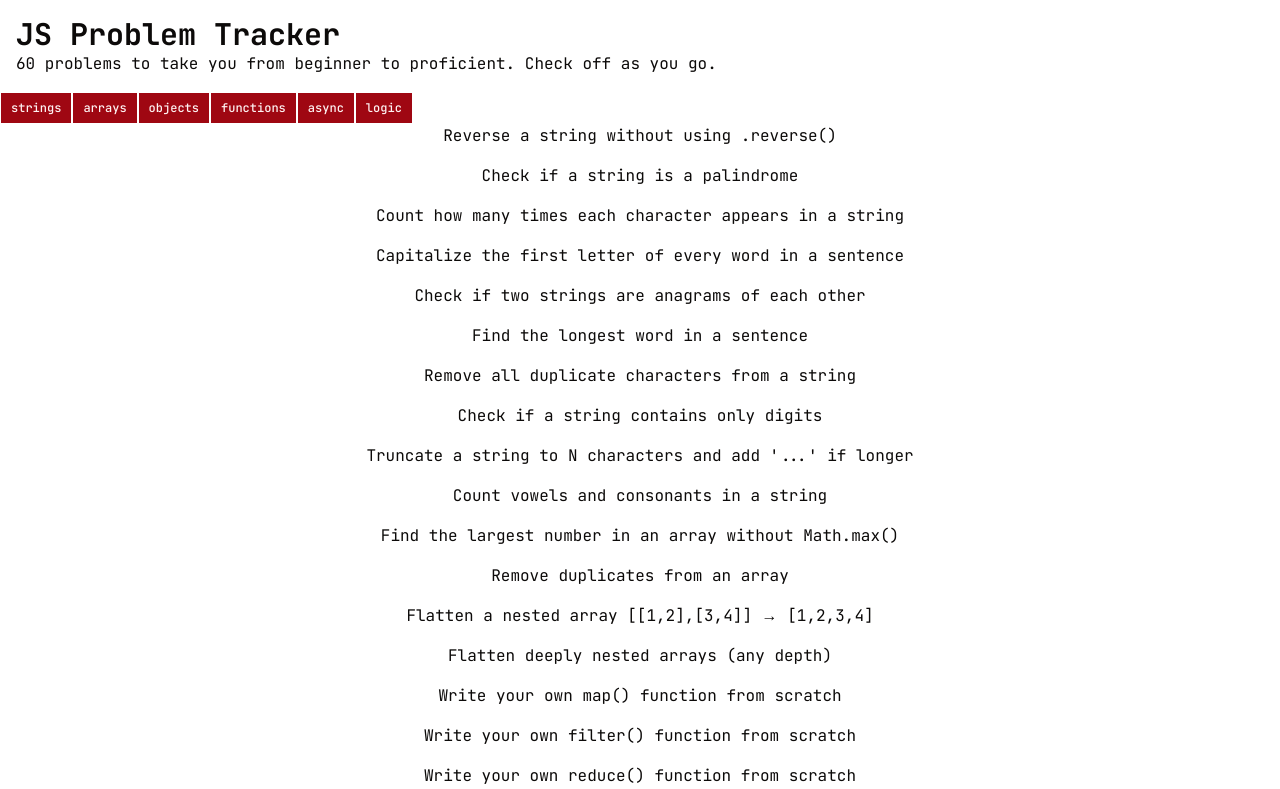
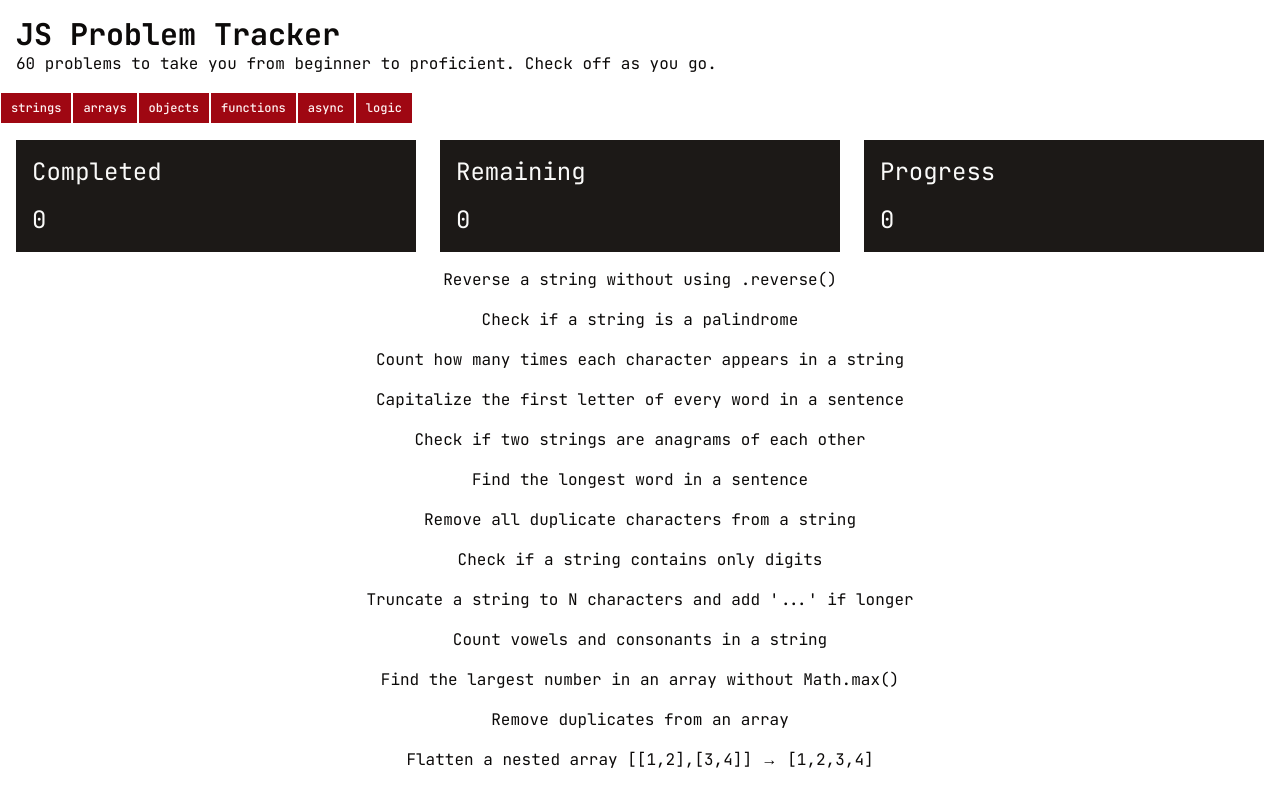
Before and after one commit to ShreeRaz/jstodo, a Next.js app: page / in a window 1280 px wide. Shown: the top 789 px of the page. Built offline with nearby package versions, Linux system fonts and the light colour scheme.

Commit message:
Frontend design initiated

```diff
--- a/app/globals.css
+++ b/app/globals.css
@@ -1,6 +1,8 @@
 @import "tailwindcss";
 @import "tw-animate-css";
 @import "shadcn/tailwind.css";
+
+@custom-variant dark (&:is(.dark *));
 
 @theme inline {
   --color-background: var(--background);
--- a/components/dashboard.tsx/page.tsx
+++ b/components/dashboard.tsx/page.tsx
@@ -2,6 +2,7 @@
 
 import postsData from "@/lib/data.json";
 import { Button } from "@/components/ui/button";
+import { Card, CardHeader } from "@/components/ui/card";
 
 type Post = {
   id: number;
@@ -11,6 +12,11 @@ type Post = {
 };
 
 const posts = postsData as Post[];
+const progressCard = [
+  { title: "Completed", id: 1 },
+  { title: "Remaining", id: 2 },
+  { title: "Progress", id: 3 },
+];
 
 function Dashboard() {
   const allCategories = posts.map((post) => post.category);
@@ -35,7 +41,14 @@ function Dashboard() {
 
       {/* progressbar */}
 
-      <div></div>
+      <div className="grid grid-cols-3 gap-6 p-4 text-2xl">
+        {progressCard.map((card) => (
+          <Card key={card.id}>
+            <CardHeader className="text-2xl">{card.title}</CardHeader>
+            <CardHeader className="text-2xl">0</CardHeader>
+          </Card>
+        ))}
+      </div>
 
       {/* Problems */}
 
```
